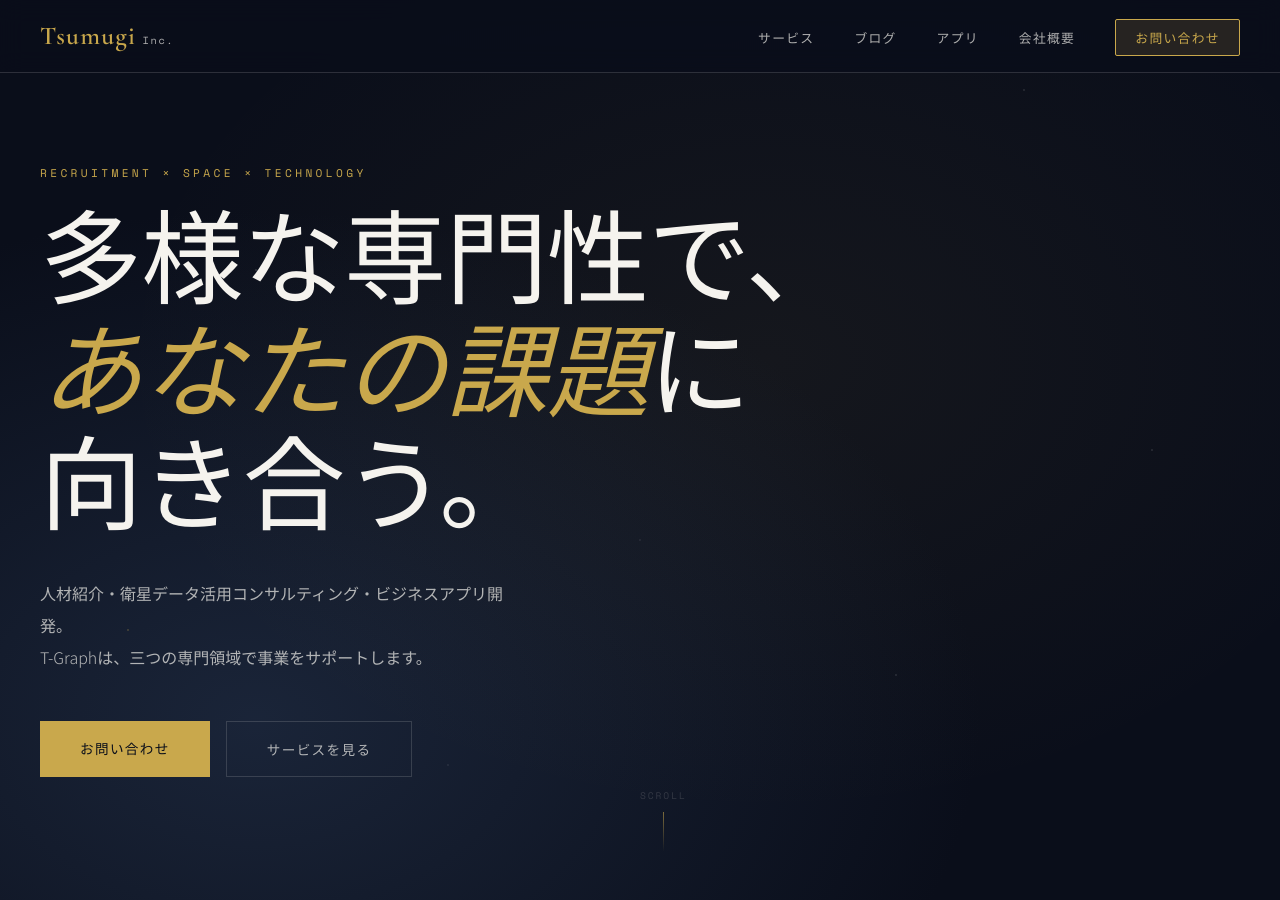
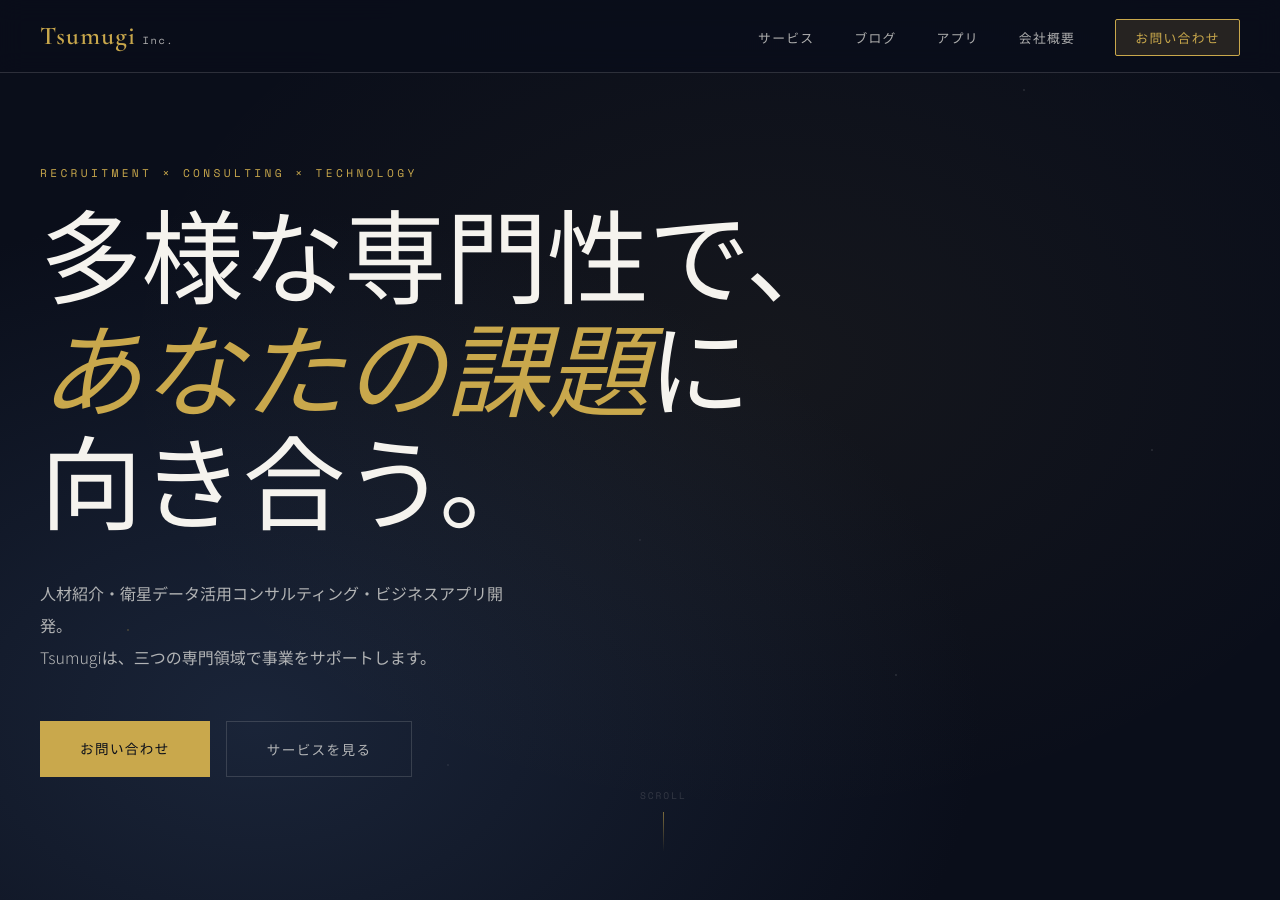
Before and after one commit to TeddyTen/HP_tgraph, a Jekyll site: the page built from index.html, in a window 1280 px wide and 900 px high. Built offline with Jekyll 4.4.1, drawn with Linux system fonts in a browser that asks for light colours.

Commit message:
Update hero section text in index.html

```diff
--- a/index.html
+++ b/index.html
@@ -6,9 +6,9 @@ title: ホーム
   <div class="hero-bg"></div>
   <div class="hero-stars"></div>
   <div class="hero-inner">
-    <p class="hero-eyebrow">RECRUITMENT × SPACE × TECHNOLOGY</p>
+    <p class="hero-eyebrow">RECRUITMENT × CONSULTING × TECHNOLOGY</p>
     <h1 class="hero-title">多様な専門性で、<br><em>あなたの課題</em>に<br>向き合う。</h1>
-    <p class="hero-desc">人材紹介・衛星データ活用コンサルティング・ビジネスアプリ開発。<br>T-Graphは、三つの専門領域で事業をサポートします。</p>
+    <p class="hero-desc">人材紹介・衛星データ活用コンサルティング・ビジネスアプリ開発。<br>Tsumugiは、三つの専門領域で事業をサポートします。</p>
     <div class="hero-actions">
       <a href="/contact/" class="btn-primary">お問い合わせ</a>
       <a href="/#services" class="btn-secondary">サービスを見る</a>
```
